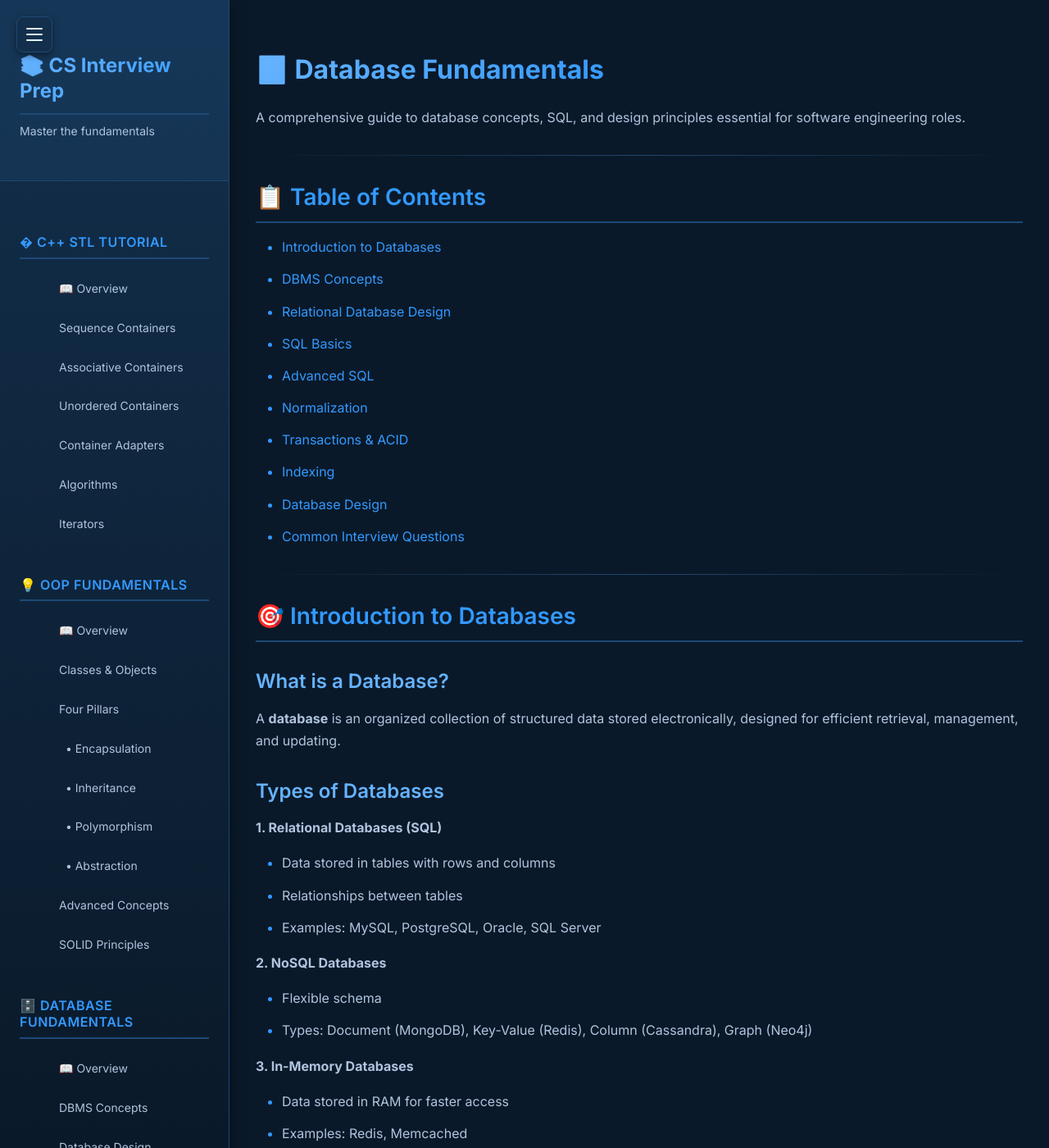
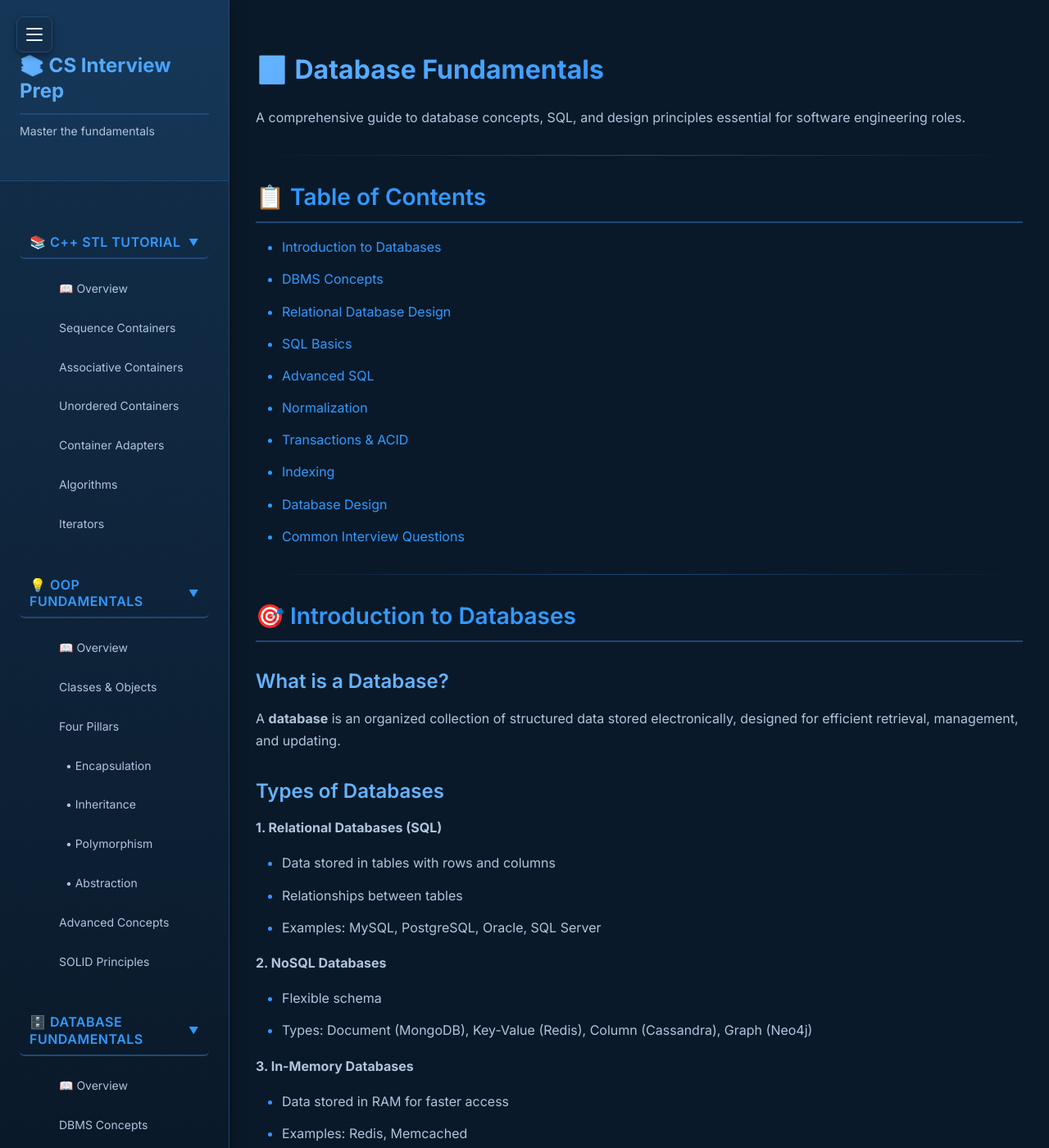
Before and after one commit to sazid-zero/Study-MAT, a Jekyll site: the page built from database-fundamentals.md, in a window 1280 px wide and 1400 px high. Shown: the whole window at 82% size. Built offline with Jekyll 4.4.1, drawn with Linux system fonts in a browser that asks for light colours.

Commit message:
Add accordion menu to sidebar and fix mobile scroll issues

```diff
--- a/_layouts/page.html
+++ b/_layouts/page.html
@@ -11,7 +11,7 @@
 
     <nav class="sidebar-nav">
       <div class="nav-section">
-        <h3>� C++ STL Tutorial</h3>
+        <h3 onclick="toggleSection(this)">📚 C++ STL Tutorial <span class="arrow">▼</span></h3>
         <ul>
           <li><a href="{{ '/stl-guide/' | relative_url }}">📖 Overview</a></li>
           <li><a href="{{ '/stl-guide/' | relative_url }}#-sequence-containers">Sequence Containers</a></li>
@@ -24,7 +24,7 @@
       </div>
 
       <div class="nav-section">
-        <h3>💡 OOP Fundamentals</h3>
+        <h3 onclick="toggleSection(this)">💡 OOP Fundamentals <span class="arrow">▼</span></h3>
         <ul>
           <li><a href="{{ '/oop-fundamentals/' | relative_url }}">📖 Overview</a></li>
           <li><a href="{{ '/oop-fundamentals/' | relative_url }}#-classes-and-objects">Classes & Objects</a></li>
@@ -39,7 +39,7 @@
       </div>
 
       <div class="nav-section">
-        <h3>🗄️ Database Fundamentals</h3>
+        <h3 onclick="toggleSection(this)">🗄️ Database Fundamentals <span class="arrow">▼</span></h3>
         <ul>
           <li><a href="{{ '/database-fundamentals/' | relative_url }}">📖 Overview</a></li>
           <li><a href="{{ '/database-fundamentals/' | relative_url }}#%EF%B8%8F-dbms-concepts">DBMS Concepts</a></li>
@@ -53,7 +53,7 @@
       </div>
 
       <div class="nav-section">
-        <h3>🔗 Practice Sites</h3>
+        <h3 onclick="toggleSection(this)">🔗 Practice Sites <span class="arrow">▼</span></h3>
         <ul class="external-links">
           <li><a href="https://leetcode.com" target="_blank" rel="noopener">LeetCode ↗</a></li>
           <li><a href="https://codeforces.com" target="_blank" rel="noopener">Codeforces ↗</a></li>
--- a/assets/css/style.css
+++ b/assets/css/style.css
@@ -159,15 +159,45 @@
   font-weight: 600;
   color: var(--accent);
   margin-bottom: var(--spacing-sm);
-  padding: var(--spacing-xs) 0;
+  padding: var(--spacing-xs) var(--spacing-sm);
   border-bottom: 2px solid var(--border-color);
   text-transform: uppercase;
   letter-spacing: 0.5px;
+  cursor: pointer;
+  display: flex;
+  align-items: center;
+  justify-content: space-between;
+  transition: all 0.3s ease;
+  border-radius: 6px;
+}
+
+.nav-section h3:hover {
+  background: rgba(51, 153, 255, 0.1);
+}
+
+.nav-section h3 .arrow {
+  font-size: 0.75em;
+  transition: transform 0.3s ease;
+  display: inline-block;
+}
+
+.nav-section h3.collapsed .arrow {
+  transform: rotate(-90deg);
 }
 
 .nav-section ul {
   list-style: none;
   margin-top: var(--spacing-sm);
+  max-height: 1000px;
+  overflow: hidden;
+  transition: max-height 0.3s ease, opacity 0.3s ease;
+  opacity: 1;
+}
+
+.nav-section ul.collapsed {
+  max-height: 0;
+  opacity: 0;
+  margin-top: 0;
 }
 
 .nav-section li {
@@ -261,9 +291,9 @@
 
 .mobile-menu-toggle {
   display: flex;
-  position: fixed;
-  top: 20px;
-  left: 20px;
+  position: fixed !important;
+  top: 20px !important;
+  left: 20px !important;
   z-index: 1002;
   width: 44px;
   height: 44px;
@@ -276,8 +306,9 @@
   align-items: center;
   gap: 5px;
   box-shadow: var(--shadow-md);
-  transition: all 0.3s ease;
+  transition: background 0.3s ease;
   -webkit-tap-highlight-color: transparent;
+  transform: none !important;
 }
 
 .mobile-menu-toggle span {
@@ -565,6 +596,7 @@
   overflow: hidden;
   position: fixed;
   width: 100%;
+  height: 100vh;
 }
 
 /* ===================================
```
Also changed, not shown: other parts of _layouts/page.html (+30 -9 lines).
